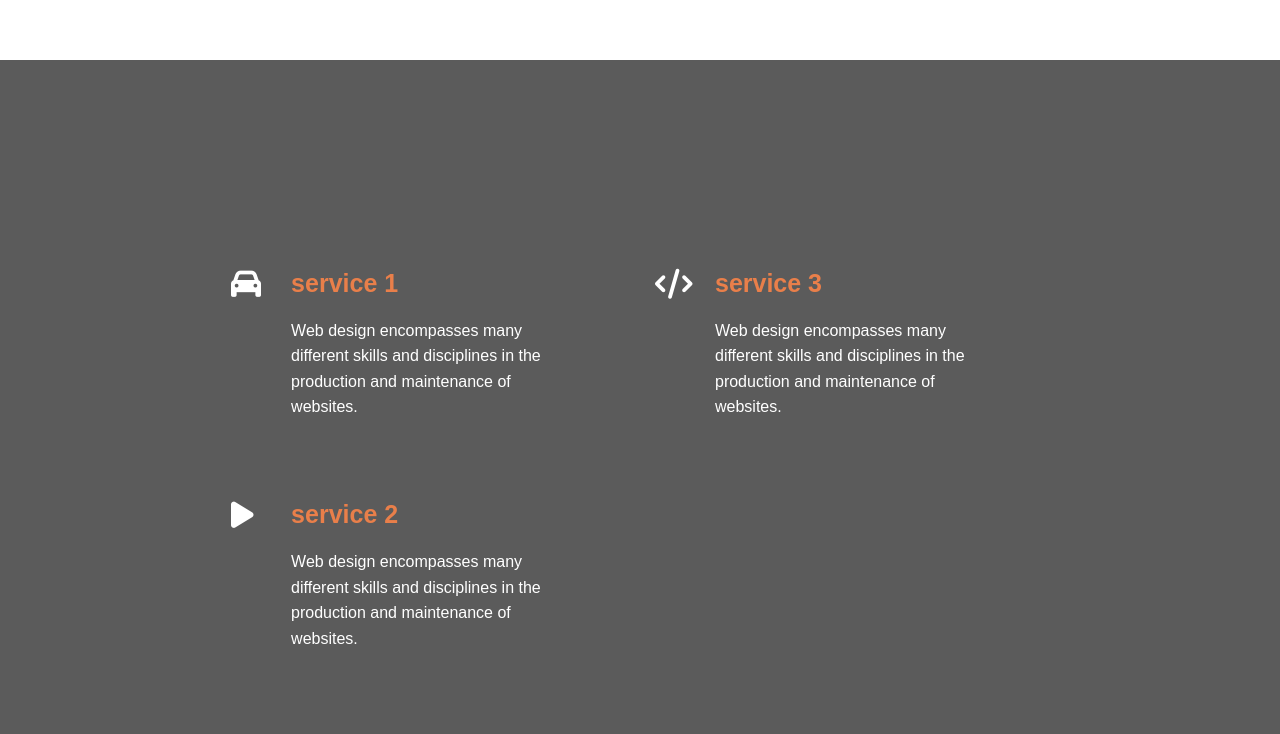
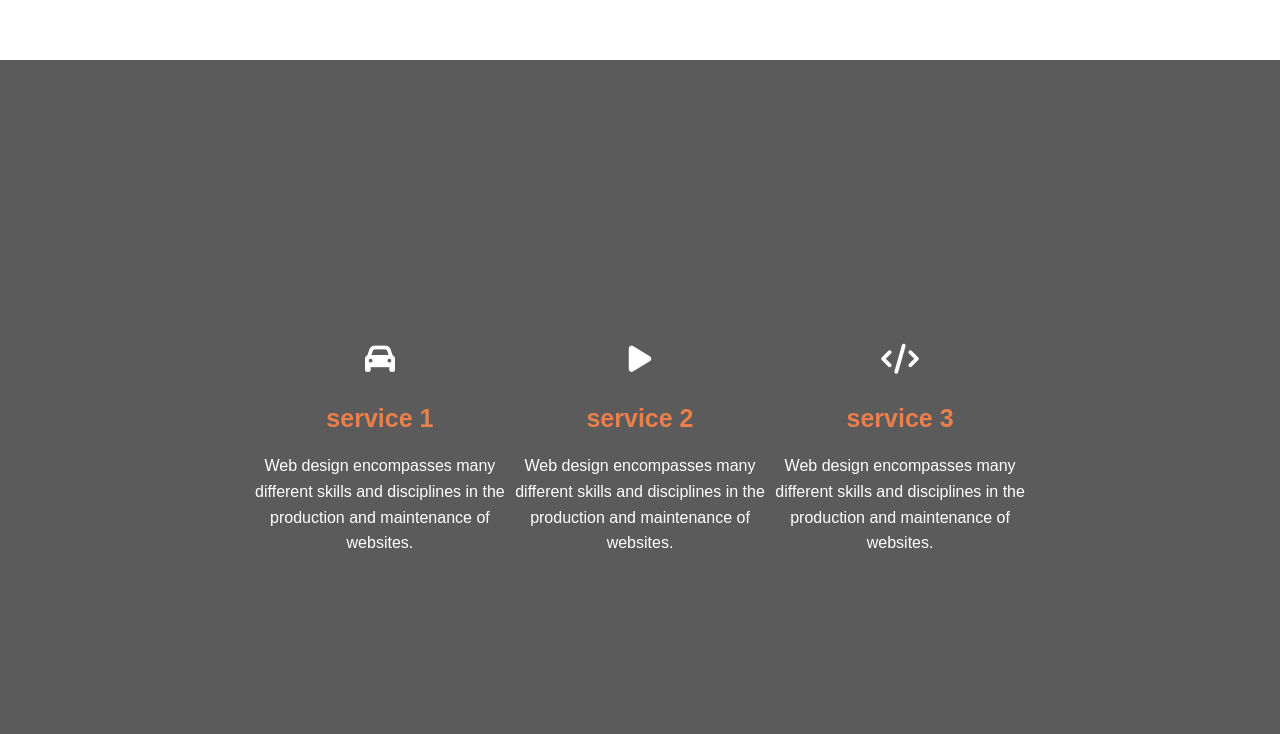
Before and after one commit to programmer-badawy/Digital_Agency_Template, a plain HTML site: page index.html in a window 1280 px wide. Shown: the part 1540-2274 px from the top of the page. Drawn offline with Linux system fonts and the light colour scheme.

Commit message:
Update services

```diff
--- a/css/main.css
+++ b/css/main.css
@@ -168,65 +168,55 @@ text-transform: uppercase;
 }
 .service .container .cards{
     display: grid;
-    grid-template-columns: repeat(auto-fill, minmax(300px, 1fr));
-    gap: 30px;
-    max-height: 100%;
+    grid-template-columns: repeat(auto-fill , minmax(250px , 1fr));
+    align-items: center;
 
 
 }
 @media (max-width:767px) {
     .service .container .cards{
-    gap: 0;
+        gap: 0;
+
     }
 }
-.service .container .cards .col{
+.service .container .cards  {
 
 
 }
-.service .container .cards .col .card{
+.service .container .cards   .card{
+    /* border: 1px solid; */
     display: flex;
     justify-content: space-between;
-    text-align: left;
-    margin-bottom: 80px;
-    margin-top: 80px;
-}
-@media (max-width:767px) {
-    .service .container .cards .col .card{
-        flex-direction: column;
-        align-items: center;
-        margin: 12px 0;
-    }
-    .service .container .cards .col .card.srv1{
-        margin-top: 60px;
-    }
+    text-align: center;
+    flex-direction: column;
+    align-items: center;
+    margin-bottom: 20px;
 }
 
-.service .container .cards .col .card .text{
+
+.service .container .cards   .card .text{
     flex: 1;
+    text-align: center;
 
 }
-.service .container .cards .col .card .text h3{
+.service .container .cards   .card .text h3{
     font-size: 25px;
     color: #e97f4a;
     margin-bottom: 20px;
 }
-.service .container .cards .col .card .text h3::selection {
+.service .container .cards   .card .text h3::selection {
     color: var(--secondary-color);
 }
-.service .container .cards .col .card .text p{
+.service .container .cards   .card .text p{
     font-weight: 300;
     line-height: 1.6;
-    width: 80%;
+    width: 100%;
 }
 @media (max-width:767px) {
-    .service .container .cards .col .card .text{
-        text-align: center;
-    }
-    .service .container .cards .col .card .text p{
-        width: 100%;
-    }
+
+
 }
-.service .container .cards .col .card i{
+.service .container .cards   .card i{
     flex-basis: 60px;
     font-size: 30px;
 }
--- a/index.html
+++ b/index.html
@@ -9,7 +9,7 @@
     <!-- Font Awesome Library -->
     <link rel="stylesheet" href="https://cdnjs.cloudflare.com/ajax/libs/font-awesome/6.7.2/css/all.min.css">
 </head>
-<body id="home">
+<body>
     <!-- Start header -->
     <header>
         <div class="container">
@@ -51,7 +51,7 @@
     <section class="service" id="service">
         <div class="container">
             <div class="cards">
-                <div class="col">
+
                     <div class="card srv1">
                         <i class="fa-solid fa-car"></i>
                         <div class="text">
@@ -72,8 +72,6 @@
                                 </p>
                             </div>
                         </div>
-                </div>
-        <div class="col">
             <div class="card">
                 <i class="fa-solid fa-code"></i>
                     <div class="text">
@@ -84,19 +82,8 @@
                         </p>
                     </div>
             </div>
-<!--             <div class="card">
-                <i class="fa-solid fa-truck"></i>
-                    <div class="text">
-                        <h3>service 4</h3>
-                        <p>
-                        Web design encompasses many different skills and
-                        disciplines in the production and maintenance of websites.
-                        </p>
-                    </div>
-            </div> -->
-        </div>
-        </div>
-        </div>
+            </div><!--cards-->
+        </div><!--cotainer-->
     </section>
 <!-- end service -->
 
```
